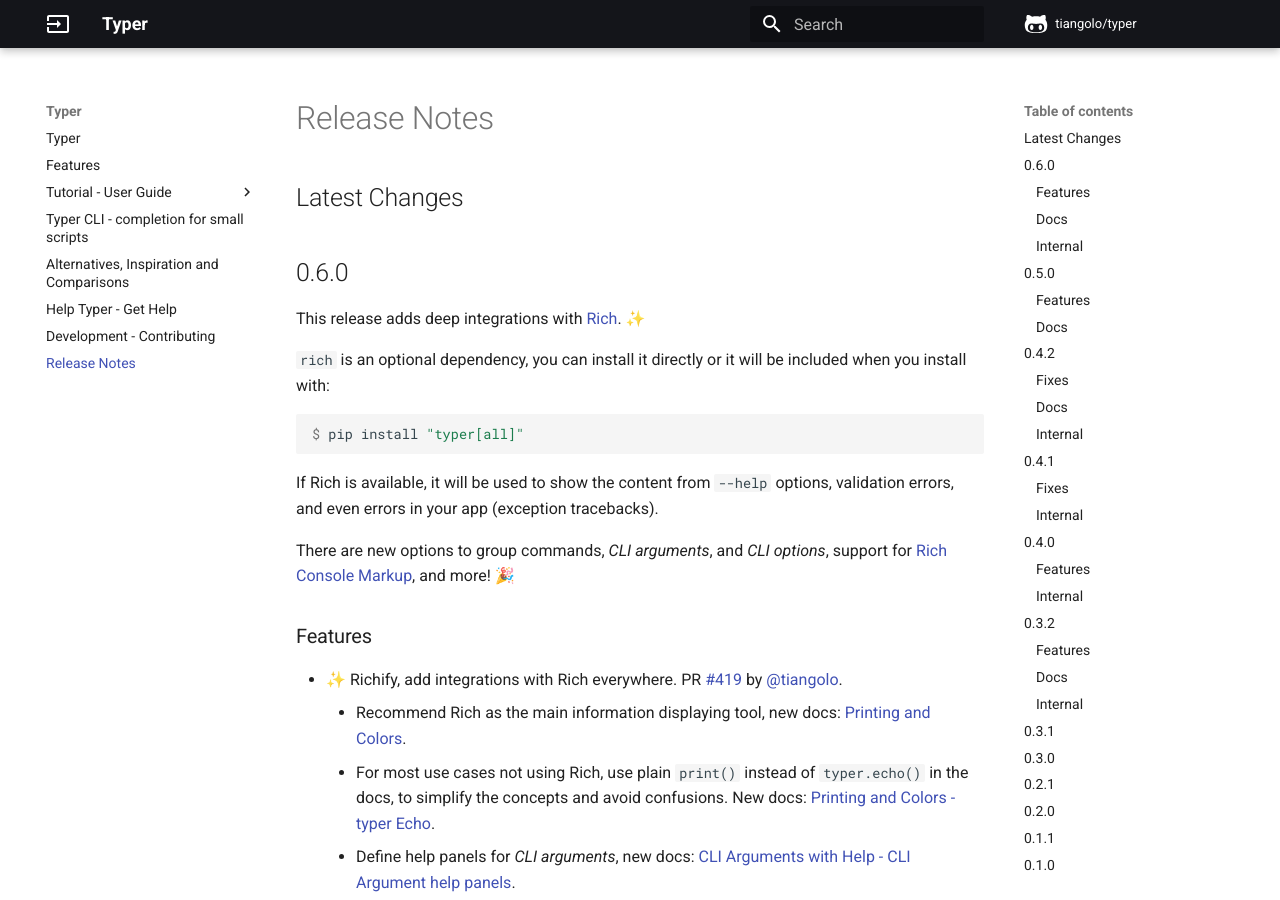
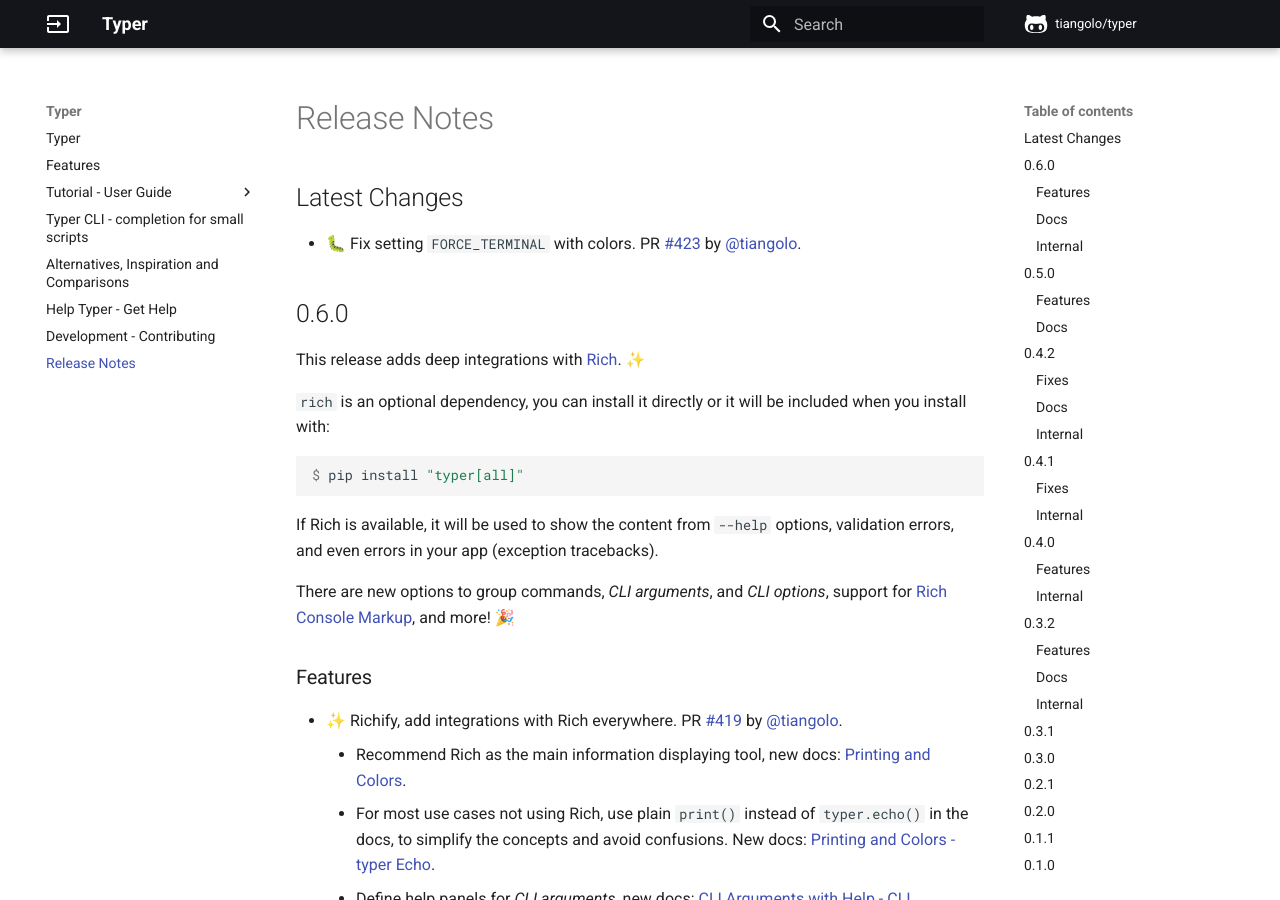
Before and after one commit to RED0731/red_pythonTyper, an MkDocs documentation site: the page built from docs/release-notes.md, in a window 1280 px wide and 900 px high. Built offline with MkDocs 1.6.1 and Material for MkDocs 9.7.7, drawn with Linux system fonts in a browser that asks for light colours; comment, search, counter and statistics services are not loaded.

Commit message:
📝 Update release notes

```diff
--- a/docs/release-notes.md
+++ b/docs/release-notes.md
@@ -1,5 +1,6 @@
 ## Latest Changes
 
+* 🐛 Fix setting `FORCE_TERMINAL` with colors. PR [#423](https://github.com/tiangolo/typer/pull/423) by [@tiangolo](https://github.com/tiangolo).
 ## 0.6.0
 
 This release adds deep integrations with [Rich](https://rich.readthedocs.io/en/stable/). ✨
```
